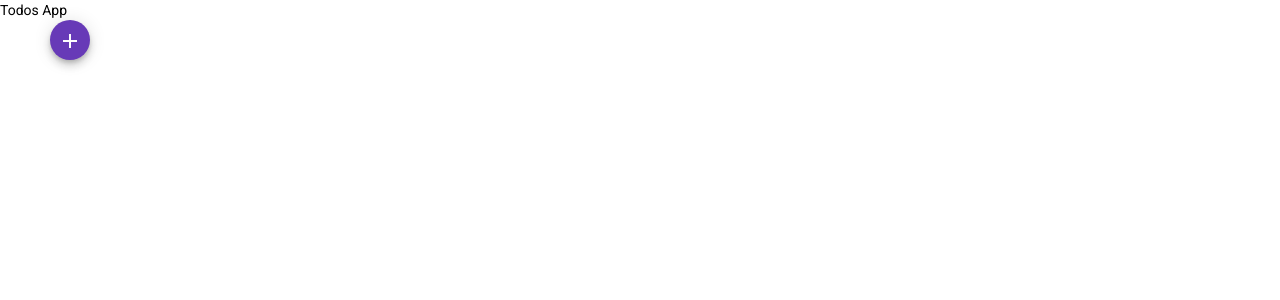
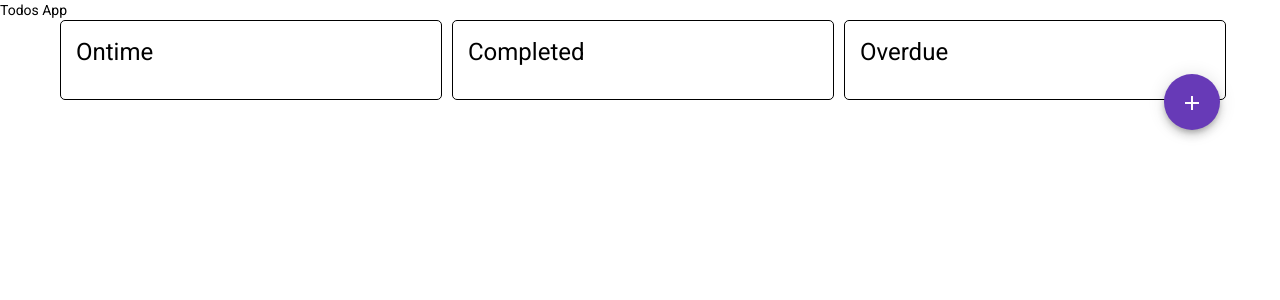
Before and after one commit to aabdou/todo, an Angular app: page /todos in a window 1280 px wide. Shown: the top 300 px of the page. Built offline with nearby package versions, Linux system fonts and the light colour scheme.

Commit message:
split into ontime, completed and overdue

```diff
--- a/src/app/todo/todo.component.ts
+++ b/src/app/todo/todo.component.ts
@@ -30,5 +30,7 @@ export class TodoComponent implements OnInit {
     else{
       this.todoService.saveTodo(this.todo!);
     }
+
+    this.router.navigate(['/todos']);
   }
 }
--- a/src/app/todos/todos.component.css
+++ b/src/app/todos/todos.component.css
@@ -1,5 +1,16 @@
 .container {
     margin: 0 50px;
+    display: flex;
+    flex-direction: row;
+    position: relative;
+}
+
+.list {
+    min-width: 350px;
+    margin-left: 10px;
+    border: 1px black solid;
+    border-radius: 5px;
+    padding: 15px;
 }
 
 mat-card {
@@ -27,3 +38,9 @@ time {
     display: block;
     text-align: right;
 }
+
+.buttons {
+    position: absolute;
+    bottom: -30px;
+    right: 10px;
+}
--- a/src/app/todos/todos.component.html
+++ b/src/app/todos/todos.component.html
@@ -1,6 +1,7 @@
 <div class="container">
-    <mat-card *ngFor="let todo of todos">
-
+    <div class="list">
+        <h1>Ontime</h1>
+        <mat-card *ngFor="let todo of ontime">
             <mat-card-title>{{ todo.title }}</mat-card-title>
             <mat-card-content>
                 {{ todo.description }}
@@ -20,8 +21,59 @@
                 </button>
             </mat-card-actions>
         </mat-card>
+    </div>
 
-    <button mat-mini-fab color="primary" (click)="addTodo()">
+    <div class="list">
+        <h1>Completed</h1>
+        <mat-card *ngFor="let todo of completed">
+            <mat-card-title>{{ todo.title }}</mat-card-title>
+            <mat-card-content>
+                {{ todo.description }}
+                <time [dateTime]="todo.dueDate | date: 'shortDate'">
+                    Due: {{todo.dueDate | date: 'shortDate'}}
+                </time>
+            </mat-card-content>
+            <mat-card-actions>
+                <button mat-mini-fab color="secondary" aria-label="Edit todo" (click)="edit(todo.id)">
+                    <mat-icon>edit</mat-icon>
+                </button>
+                <button mat-mini-fab color="secondary" aria-label="Delete todo" (click)="delete(todo.id)">
+                    <mat-icon>delete</mat-icon>
+                </button>
+                <button mat-mini-fab color="secondary" aria-label="Toggle todo" (click)="toggle(todo.id)">
+                    <mat-icon>undo</mat-icon>
+                </button>
+            </mat-card-actions>
+        </mat-card>
+    </div>
+
+    <div class="list">
+        <h1>Overdue</h1>
+        <mat-card *ngFor="let todo of overdue">
+            <mat-card-title>{{ todo.title }}</mat-card-title>
+            <mat-card-content>
+                {{ todo.description }}
+                <time [dateTime]="todo.dueDate | date: 'shortDate'">
+                    Due: {{todo.dueDate | date: 'shortDate'}}
+                </time>
+            </mat-card-content>
+            <mat-card-actions>
+                <button mat-mini-fab color="secondary" aria-label="Edit todo" (click)="edit(todo.id)">
+                    <mat-icon>edit</mat-icon>
+                </button>
+                <button mat-mini-fab color="secondary" aria-label="Delete todo" (click)="delete(todo.id)">
+                    <mat-icon>delete</mat-icon>
+                </button>
+                <button mat-mini-fab color="secondary" aria-label="Toggle todo" (click)="toggle(todo.id)">
+                    <mat-icon>done</mat-icon>
+                </button>
+            </mat-card-actions>
+        </mat-card>
+    </div>
+
+    <div class="buttons">
+        <button mat-fab color="primary" (click)="addTodo()">
             <mat-icon>add</mat-icon>
         </button>
     </div>
+</div>
--- a/src/app/todos/todos.component.ts
+++ b/src/app/todos/todos.component.ts
@@ -10,11 +10,14 @@ import { TodoService } from '../todo.service';
 })
 export class TodosComponent implements OnInit {
   todos: Task[] = [];
+  ontime: Task[] = [];
+  completed: Task[] = [];
+  overdue: Task[] = [];
 
   constructor(private router: Router , private todoService: TodoService) { }
 
   ngOnInit(): void {
-    this.todos = this.todoService.getTodos();
+    this.loadTodos();
   }
 
   edit(i: number) {
@@ -27,14 +30,24 @@ export class TodosComponent implements OnInit {
   }
 
   toggle(i: number) {
-    const todos = [...this.todos];
-    todos[i].completed = !todos[i].completed;
-
-    this.todos = todos;
+    const todo = this.todos.find(el => el.id == i);
+    if (todo) {
+      todo.completed = !todo.completed;
+      this.todoService.saveTodo(todo);
+      this.loadTodos();
+    }
   }
 
   addTodo() {
-    console.log('funcking here');
     this.router.navigate(['/todo']);
   }
+
+  private loadTodos() {
+    const today = new Date();
+
+    this.todos = this.todoService.getTodos();
+    this.ontime = this.todos.filter(el => !el.completed && new Date(el.dueDate) >= today);
+    this.completed = this.todos.filter(el => el.completed);
+    this.overdue = this.todos.filter(el => !el.completed && new Date(el.dueDate) < today);
+  }
 }
--- a/src/models/todo.ts
+++ b/src/models/todo.ts
@@ -3,5 +3,5 @@ export class Task {
     title: string = "";
     description: string = "";
     completed: boolean = false;
-    dueDate?: Date;
+    dueDate: string = "";
 }
--- a/src/styles.css
+++ b/src/styles.css
@@ -1,4 +1,4 @@
 @import '~normalize.css';
 @import "~@angular/material/prebuilt-themes/deeppurple-amber.css";
-html, body { height: 100%; }
+html, body { height: 100%; max-width: 1300px;}
 body { margin: 0; font-family: Roboto, "Helvetica Neue", sans-serif; }
```
Lines whose indentation alone changed are shown as unchanged.
